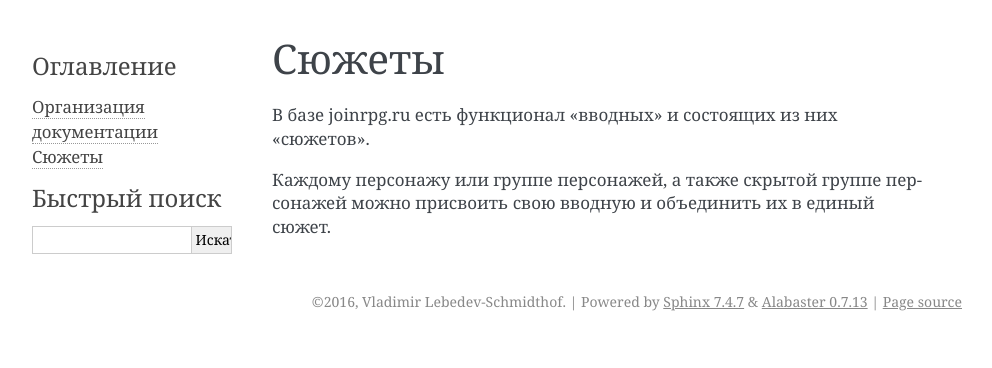
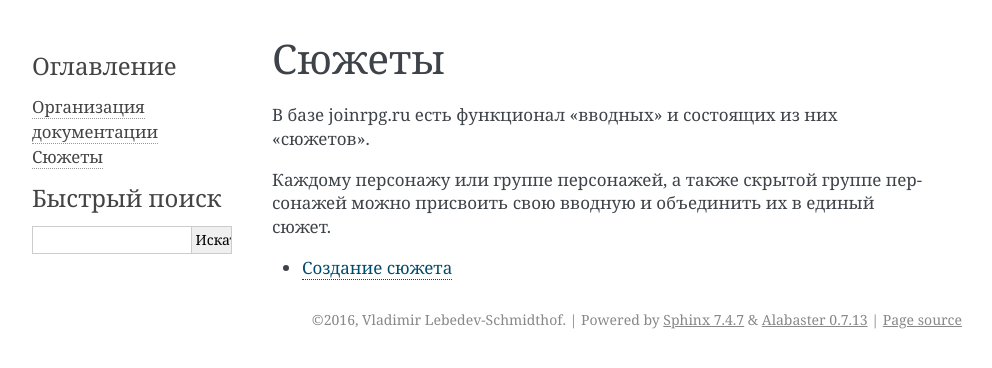
Before and after one commit to joinrpg/joinrpg-docs, a Sphinx documentation site: the page built from docs/plot/index.md, in a window 1280 px wide. Shown: the top 368 px of the page, without its empty margins (148-1140 px from the left). Built offline with Sphinx 7.4.7, drawn with Linux system fonts in a browser that asks for light colours; pages that are not in the unit, such as notebooks, are missing from menus.

Commit message:
Update index.md

```diff
--- a/docs/plot/index.md
+++ b/docs/plot/index.md
@@ -3,3 +3,5 @@
 В базе joinrpg.ru есть функционал «вводных» и состоящих из них «сюжетов».
 
 Каждому персонажу или группе персонажей, а также скрытой группе персонажей можно присвоить свою вводную и объединить их в единый сюжет.
+
+* [Создание сюжета](creating-plot.md)
```
